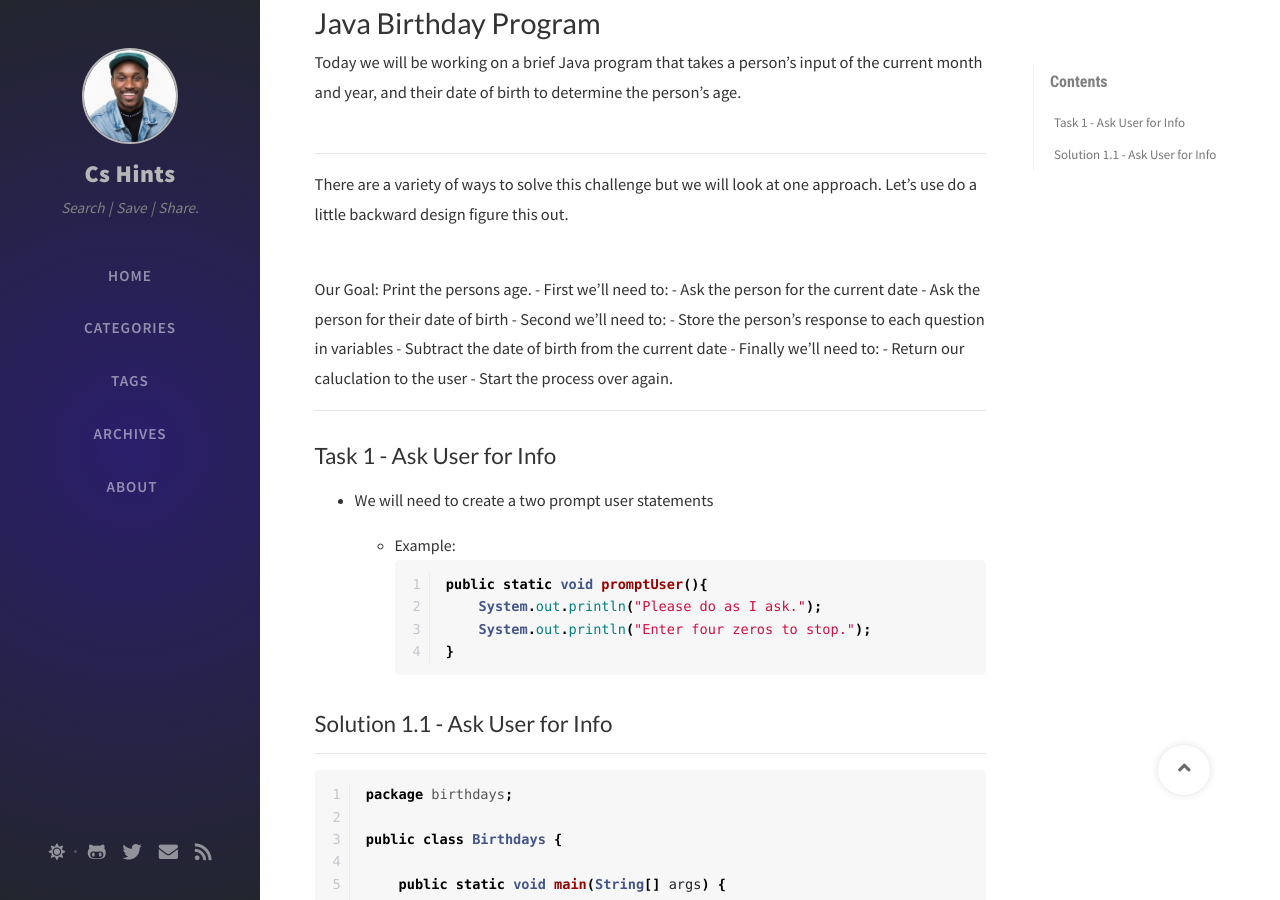
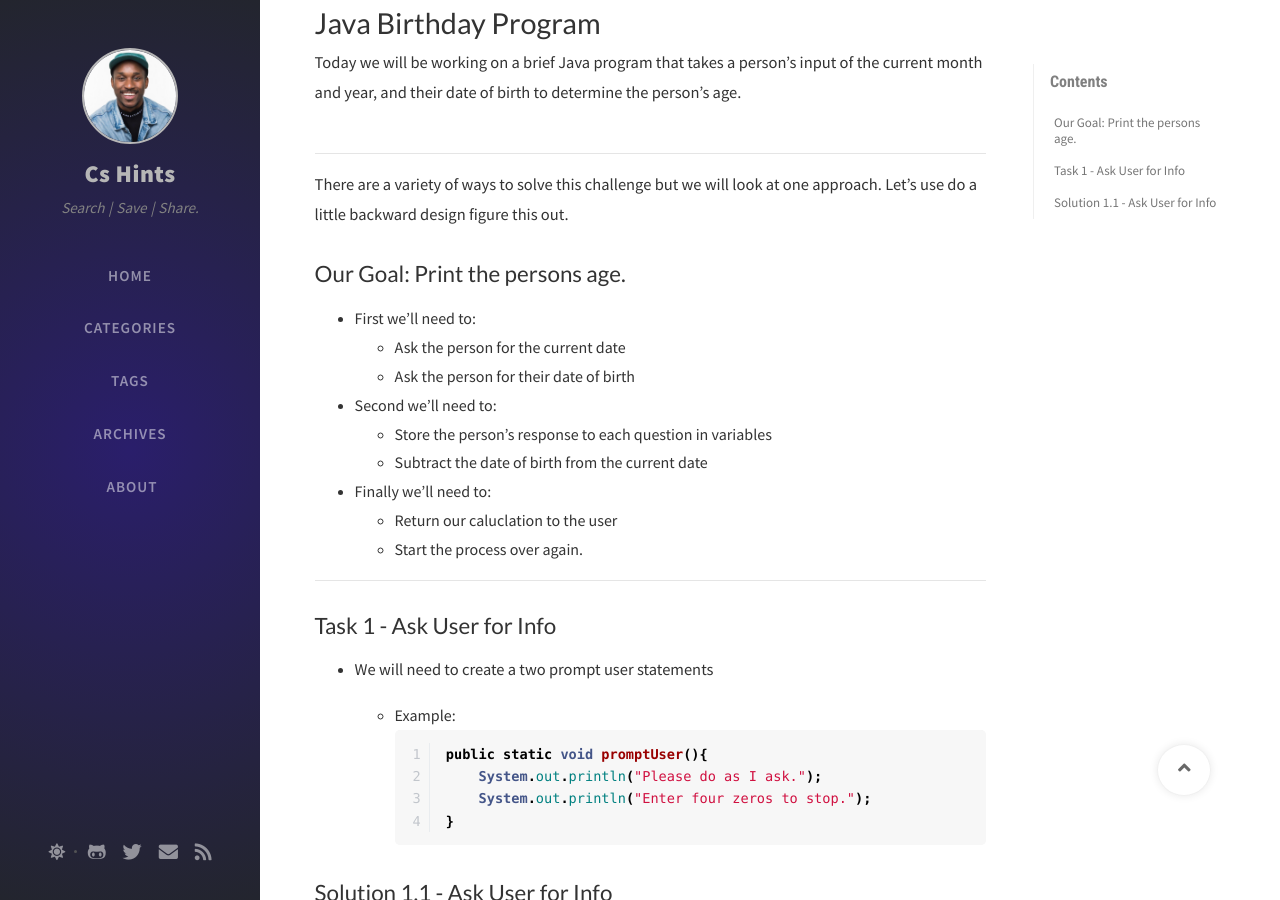
Before and after one commit to rightbrainpapi/blog, a Jekyll site: the page built from _posts/2020-01-25-java-birthday.md, in a window 1280 px wide and 900 px high, scrolled down 337 px. Built offline with Jekyll 4.4.1, drawn with Linux system fonts in a browser that asks for light colours; nearby versions of some CDN libraries; comment, search, counter and statistics services are not loaded.

Commit message:
adding sub bullets for task 1

```diff
--- a/_posts/2020-01-25-java-birthday.md
+++ b/_posts/2020-01-25-java-birthday.md
@@ -16,9 +16,19 @@ Today we will be working on a brief Java program that takes a person's input of
 ---
 
 There are a variety of ways to solve this challenge but we will look at one approach.
-Let's use do a little backward design figure this out.<br><br>
+Let's use do a little backward design figure this out.<br>
 
-Our Goal: Print the persons age. - First we'll need to: - Ask the person for the current date - Ask the person for their date of birth - Second we'll need to: - Store the person's response to each question in variables - Subtract the date of birth from the current date - Finally we'll need to: - Return our caluclation to the user - Start the process over again.
+## Our Goal: Print the persons age.
+
+- First we'll need to:
+  - Ask the person for the current date
+  - Ask the person for their date of birth
+- Second we'll need to:
+  - Store the person's response to each question in variables
+  - Subtract the date of birth from the current date
+- Finally we'll need to:
+  - Return our caluclation to the user
+  - Start the process over again.
 
 ---
 
```
